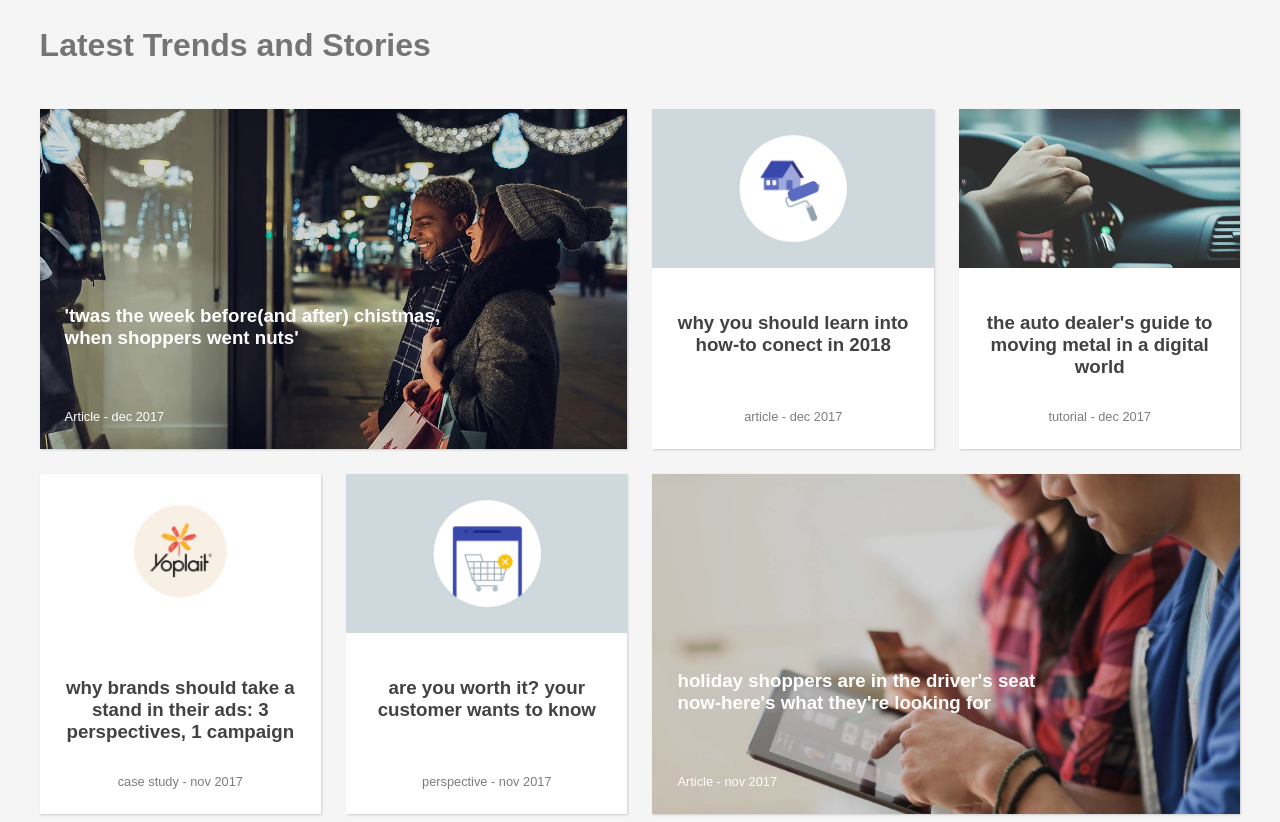
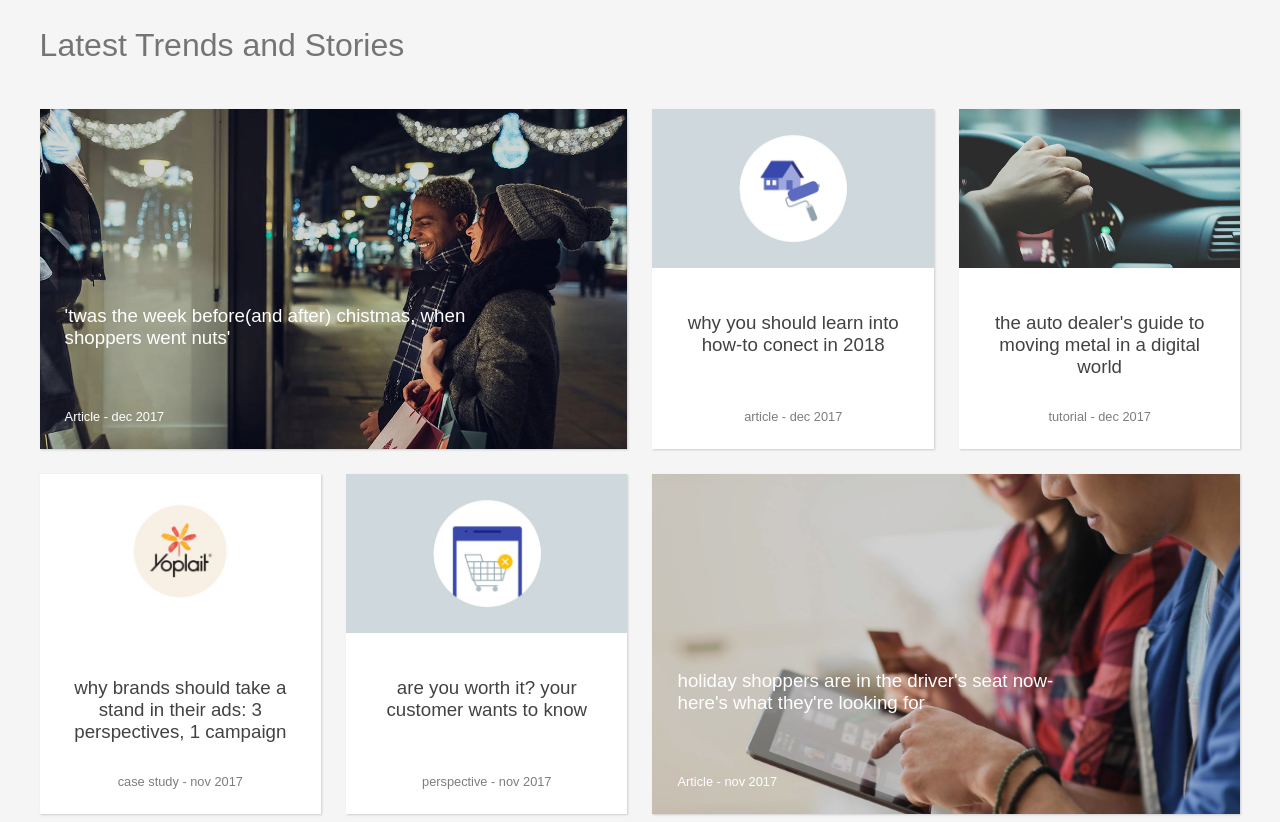
Before and after one commit to ceddy9176/think-with-google, a plain HTML site: page index.html in a window 1280 px wide. Drawn offline with Linux system fonts and the light colour scheme.

Commit message:
change font weight to all text

```diff
--- a/css/styles.css
+++ b/css/styles.css
@@ -12,11 +12,13 @@ h2 {
   font-size: 2em;
   margin-bottom: 45px;
   position: relative;
+  font-weight: 300;
 }
 
 h3 {
   color:#424242;
   position: relative;
+  font-weight: 300;
 }
 
 a {
@@ -77,6 +79,7 @@ a {
 #ltas .span .grid-content h3 {
   color: white;
   margin-bottom: 60px;
+  font-weight: 400;
 }
 
 #ltas .span:after {
```
